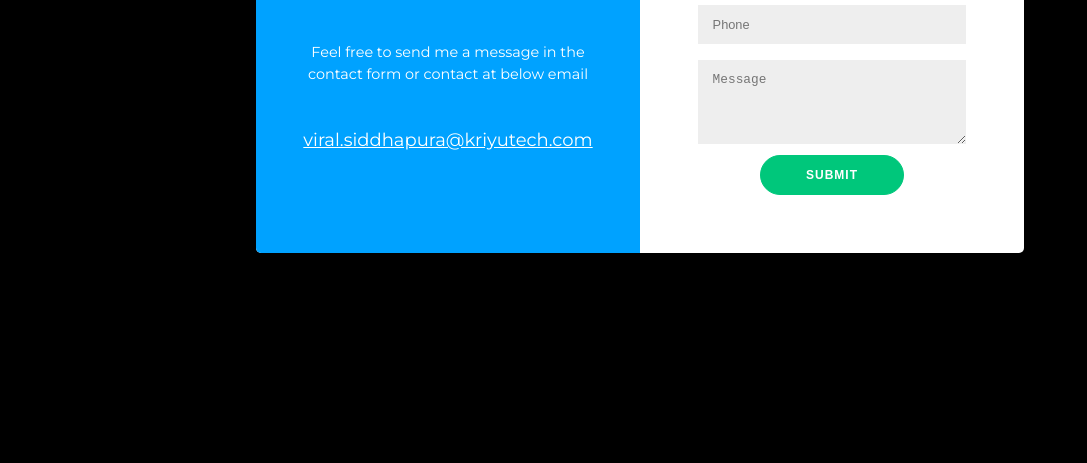
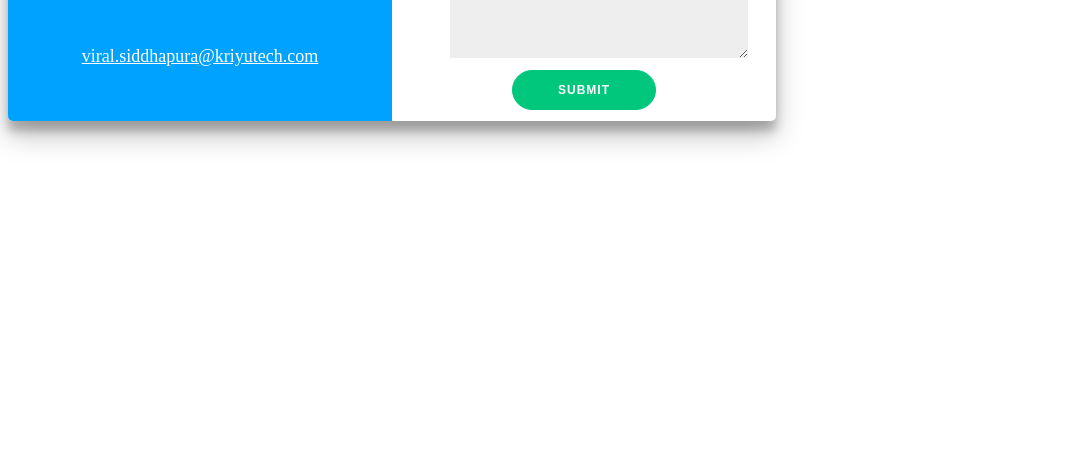
Before and after one commit to viral-siddhapura/kriyu-tech-website, a website: page contact.html in a window 1280 px wide. Shown: the part 367-830 px from the top of the page, without its empty margins (0-1087 px from the left). After the commit the page ends 800 px from the top, so only its background shows below. Drawn offline with Linux system fonts and the light colour scheme.

```diff
--- a/contact_us_page.css
+++ b/contact_us_page.css
@@ -1,23 +1,6 @@
-@import url('https://fonts.googleapis.com/css?family=Montserrat:400,800');
-
-* {
-    box-sizing: border-box;
-    margin: 0;
-}
-
-body {
-    background: black;
+.container {
     display: flex;
-    justify-content: center;
-    align-items: center;
     flex-direction: column;
-    font-family: 'Montserrat', sans-serif;
-    font-size: 10px;
-    height: 100vh;
-    margin: -20px 0 50px;
-}
-
-.container {
     background-color: #ffffff;
     border-radius: 5px;
     box-shadow: 0 14px 28px rgba(0, 0, 0, 0.25),
```
